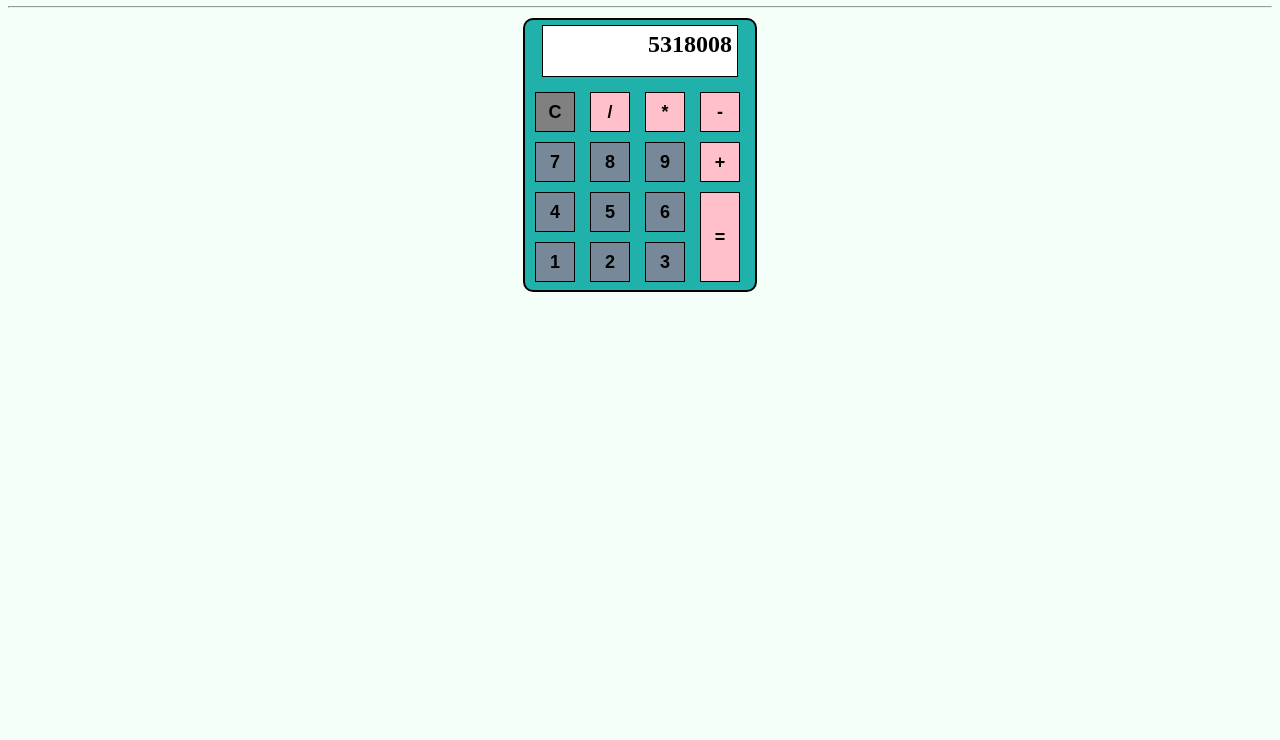
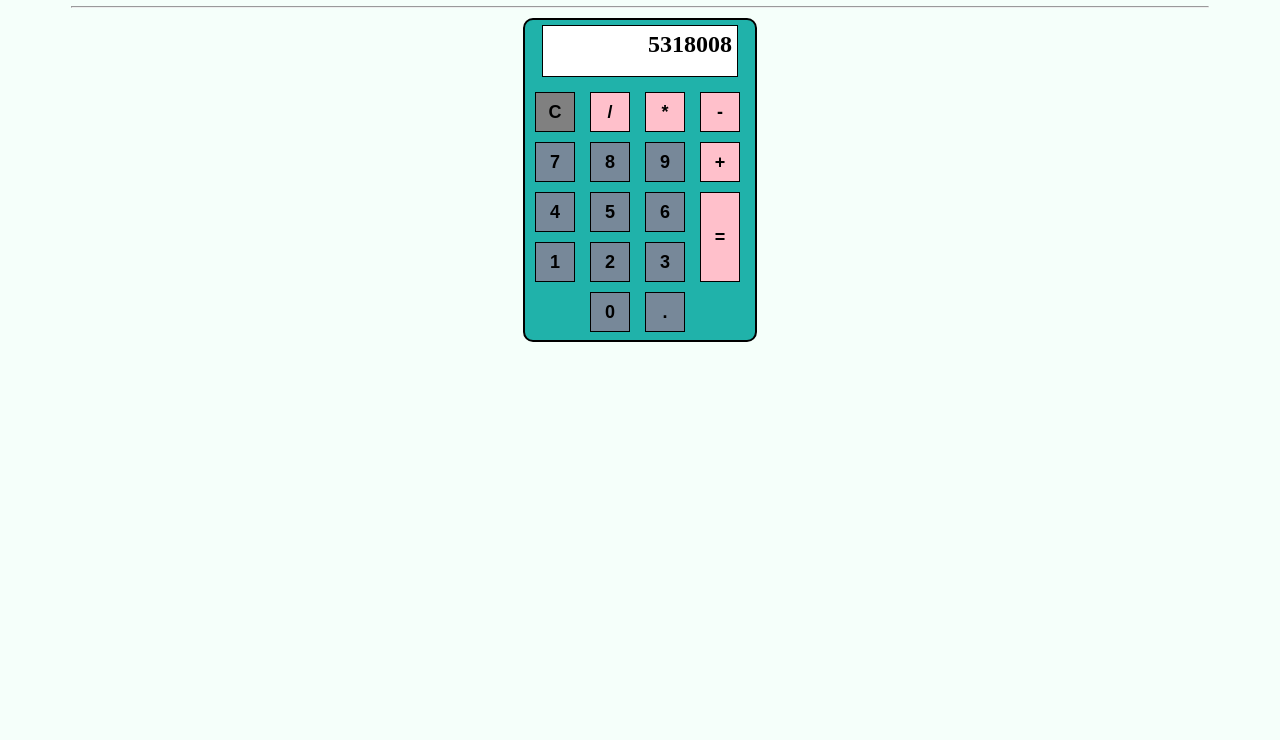
Before and after one commit to abiessener/calculator-weekend-2, a website: page public/index.html in a window 1280 px wide. Shown: the part 60-800 px from the top of the page. Drawn offline with Linux system fonts and the light colour scheme.

Commit message:
added zero and dot buttons

```diff
--- a/public/index.html
+++ b/public/index.html
@@ -30,6 +30,8 @@
                 <button id="twoButton" class="numButtons">2</button>
                 <button id="threeButton" class="numButtons">3</button>
                 <button id="equalsButton" class="opsButtons">=</button>
+                <button id="dotButton" class="numButtons">.</button>
+                <button id="zeroButton" class="numButtons">0</button>
             </div>
         </div>
     </body>
--- a/public/styles.css
+++ b/public/styles.css
@@ -1,5 +1,11 @@
 body {
     background-color: mintcream;
+}
+
+#headlineDiv {
+    text-align: center;
+    width: 90%;
+    margin: 0 auto;
 }
 
 #calcDiv {
@@ -7,7 +13,7 @@ body {
     border: 2px double black;
     border-radius: 10px;
     width: 230px;
-    height: 270px;
+    height: 320px;
     margin: 10 auto;
 }
 
@@ -26,8 +32,8 @@ body {
 #buttonsDiv {
     display: grid;
     padding: 5px;
-    grid-template-columns: 25% 25% 25% 25% ;
-    grid-template-rows: 25% 25% 25% 25% ;
+    grid-template-columns: 25% 25% 25% 25%;
+    grid-template-rows: 20% 20% 20% 20% 20%;
 }
 
 button {
@@ -133,3 +139,13 @@ button {
     grid-column: 3 / span 1;
     grid-row: 4 / span 1;
 }
+
+#dotButton {
+    grid-column: 3 / span 1;
+    grid-row: 5 / span 1;
+}
+
+#zeroButton {
+    grid-column: 2 / span 1;
+    grid-row: 5 / span 1;
+}
```
